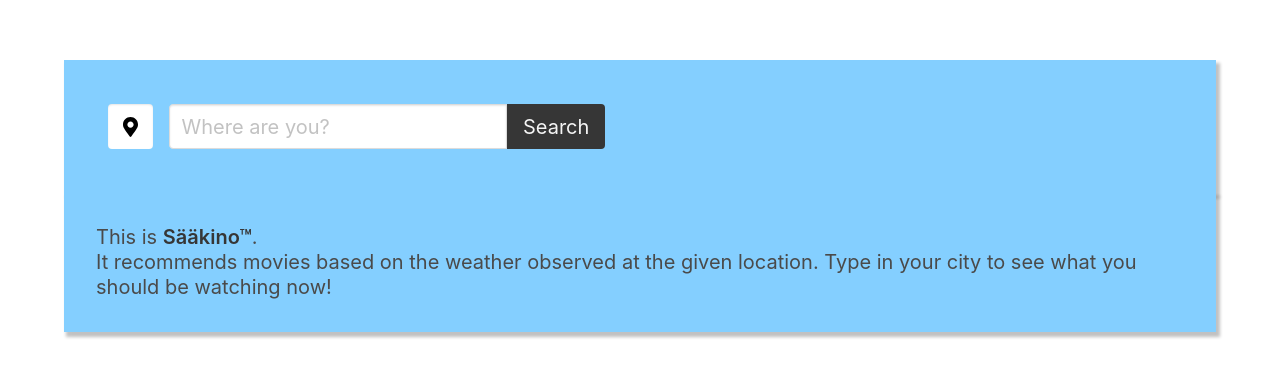
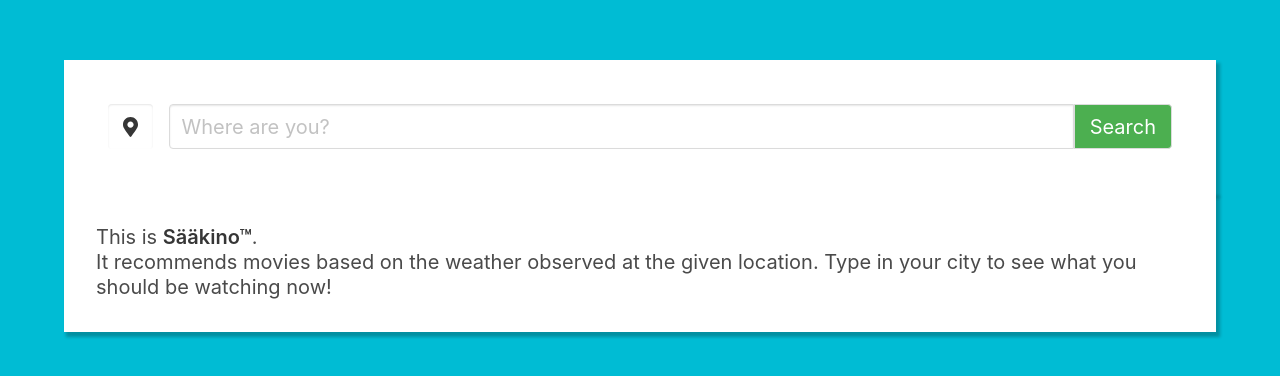
Before and after one commit to DoTheBarrelRoll/react-proju, a React (Create React App) app: page / in a window 1280 px wide. Shown: the part 204-580 px from the top of the page. Built offline with nearby package versions, Linux system fonts and the light colour scheme.

Commit message:
Color changes to the UI

```diff
--- a/src/App.js
+++ b/src/App.js
@@ -29,11 +29,11 @@ class App extends Component {
   render() {
     return (
 
-      <div className="">
+      <div className="cyan">
 
             <SearchBar locationData={this.fetchCoords.bind(this)} locationName={this.fetchSearchString.bind(this)} />
 
-        <div className='skyblue container'>
+        <div className='container'>
          <Weather position={this.state.position} searchString={this.state.searchString} getLocation={this.fetchLocation.bind(this)} />
         </div>
       </div>
--- a/src/SearchBar.js
+++ b/src/SearchBar.js
@@ -12,12 +12,12 @@ class SearchBar extends Component {
             buttonStatus: <FontAwesomeIcon icon={faMapMarkerAlt} />,
             buttonClose: <FontAwesomeIcon icon={faTimes} />,
             notificationIcon: <FontAwesomeIcon icon={faExclamationTriangle} />,
-            buttonStyling: 'button is-medium inactiveText locateButton',
+            buttonStyling: 'button is-medium locateButton ',
             geoData: null,
             searchString: null,
             divIdMain: 'container centered',
-            divIdCenterBox: 'centerBox skyblue has-shadow',
-            divIdInfoBox: ' centerBox skyblue has-shadow',
+            divIdCenterBox: 'centerBox solidwhite has-shadow',
+            divIdInfoBox: ' centerBox solidwhite has-shadow',
             divIdCenterToNav: 'navbar-end field is-grouped container is-padded',
             divIdErrorBar: 'is-hidden',
             divIdNavbar: 'warningyellow',
@@ -74,7 +74,7 @@ class SearchBar extends Component {
     changeStyle = () => {
         this.setState({ divIdMain: "container centered fade-out", divIdInfoBox: "fade-out" })
         this.sleep(500)
-            .then(() => this.setState({ divIdCenterBox: "hero skyblue fade-in has-shadow", divIdMain: "fade-in"})
+            .then(() => this.setState({ divIdCenterBox: "hero solidwhite fade-in has-shadow", divIdMain: "fade-in"})
             )
     }
 
@@ -123,11 +123,10 @@ class SearchBar extends Component {
                             <div className={this.state.divIdCenterToNav}>
 
                                 {/* Locate-button; outside of the form-field to keep input/submit from triggering it */}
-                                <button className={this.state.buttonStyling}
-                                    onClick={this.handleClick}>{this.state.buttonStatus}</button>
+                                <button className={this.state.buttonStyling} onClick={this.handleClick}>{this.state.buttonStatus}</button>
 
                                 {/* Form-field; includes input-field and submit-button*/}
-                                <form className="field is-grouped padded-left" onSubmit={this.handleSubmit}>
+                                <form className="field is-grouped padded-left container" onSubmit={this.handleSubmit} style={{width: "50%"}}>
                                     {/* Input-field */}
                                     <input type="text"
                                         className={this.state.divIdInput}
@@ -136,7 +135,7 @@ class SearchBar extends Component {
                                         onChange={this.handleChange}>
                                     </input>
                                     {/* Submit-button */}
-                                    <input className="button is-dark is-medium rounded-right" id="main" type="submit" value="Search"
+                                    <input className="button green is-medium rounded-right" id="main" type="submit" value="Search"
                                         onClick={this.handleSubmit}></input>
                                 </form>
                             </div>
--- a/src/Weather.js
+++ b/src/Weather.js
@@ -39,7 +39,7 @@ class Weather extends Component {
             method: 'get'
         })
             .then(result => result.json())
-            .then(weather => this.setState({ weather: weather, status: "", countryname: Countrynames.getName(weather.sys.country), divIdWeatherMain: "is-padded-more has-shadow" }))
+            .then(weather => this.setState({ weather: weather, status: "", countryname: Countrynames.getName(weather.sys.country), divIdWeatherMain: "is-padded-more" }))
     }
 
     // Fetch the weather by using the search string supplied by the user
@@ -78,8 +78,8 @@ class Weather extends Component {
                     <div className="tile is-ancestor">
                         <div className="tile is-vertical is-12">
                             <div className="tile">
-                                <div className="tile is-parent is-horizontal not-padded">
-                                    <article className="tile is-child notification MilkWhite not-rounded">
+                                <div className="tile is-parent is-horizontal">
+                                    <article className="tile is-child notification solidwhite has-shadow">
                                         <p className="title">{this.state.weather.name + ", " + this.state.countryname}</p>
                                         <p className="subtitle is-spaced text-is-small">{this.state.weather.weather[0].description}</p>
                                         <div className="field is-grouped">
@@ -95,8 +95,8 @@ class Weather extends Component {
                                 </div>
 
                                 </div>
-                                <div className="tile is-parent is-horizontal is-12 not-padded">
-                                    <article className="tile is-child notification darkskyblue not-rounded">
+                                <div className="tile is-parent is-horizontal is-12">
+                                    <article className="tile is-child notification solidwhite has-shadow">
                                         <Movie />
                                     </article>
                             </div>
--- a/src/css/custom.css
+++ b/src/css/custom.css
@@ -2,6 +2,31 @@
 colors http://paletton.com/#uid=73v2c0kgq++1q++ae++lS+XrxZU
 alt: http://paletton.com/#uid=7581t0klskugcw5hBq3qkflvPa5
 */
+
+.cyan {
+  background-color: #00BCD4;
+  color: #FFF;
+}
+
+.green {
+  background-color: #4CAF50;
+  color: #FFF;
+}
+
+.solidwhite {
+  background-color: #FFF;
+  color: rgba(0, 0, 0, 0.7) !important;
+}
+
+.transparentwhite {
+  background-color: rgba(255, 255, 255, 0.8);
+  color: rgba(0, 0, 0, 0.7) !important;
+}
+
+.red {
+  background-color: #F44336;
+  color: #FFF;
+}
 
 .activeText {
   color: rgba(0, 0, 0, 223);
@@ -38,11 +63,6 @@ alt: http://paletton.com/#uid=7581t0klskugcw5hBq3qkflvPa5
 .darkskyblue {
   background-color: #30ACFC;
   color: #fff;
-}
-
-.milkwhite {
-  background-color: rgba(255, 255, 255, 0.7);
-  color: 0, 0, 0, 0.7;
 }
 
 .pigred {
@@ -156,6 +176,7 @@ alt: http://paletton.com/#uid=7581t0klskugcw5hBq3qkflvPa5
 
 .input {
   min-width: 100px;
+  width: 100%;
 }
 
 .centered {
```
